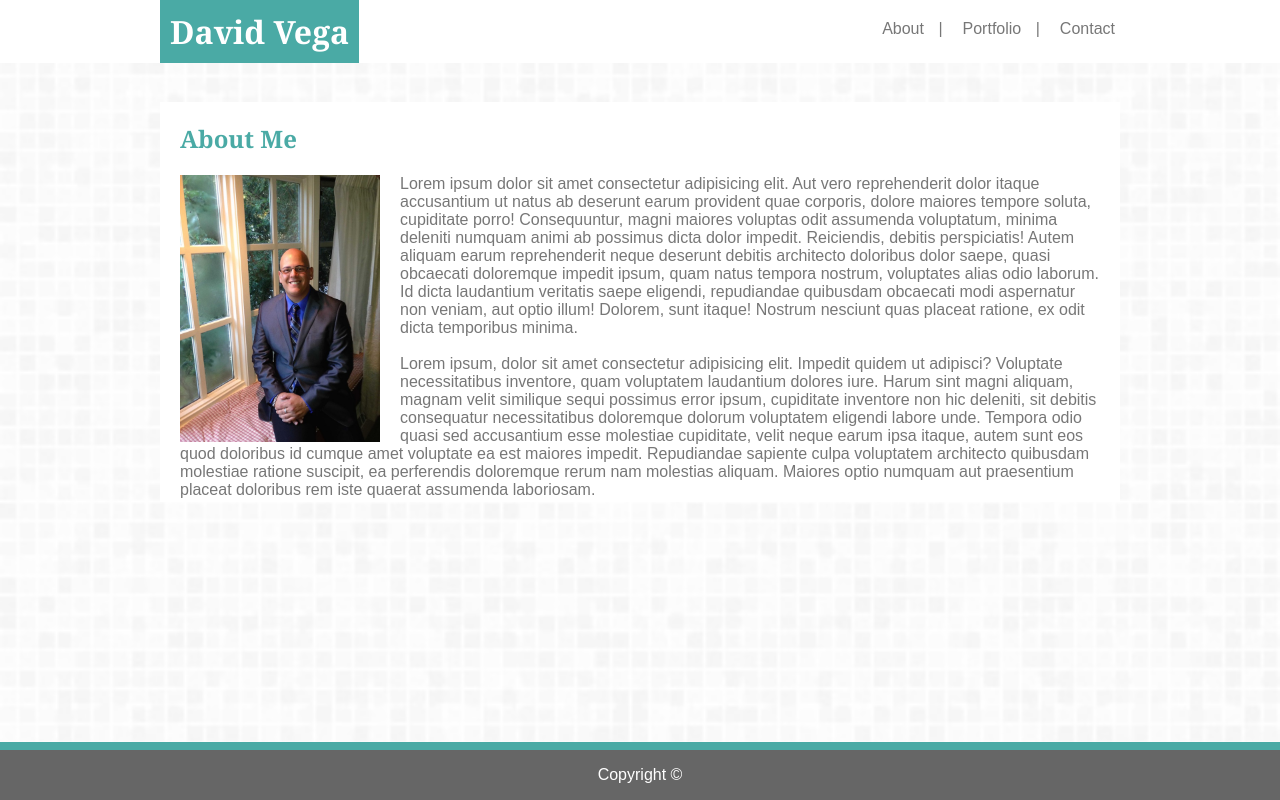
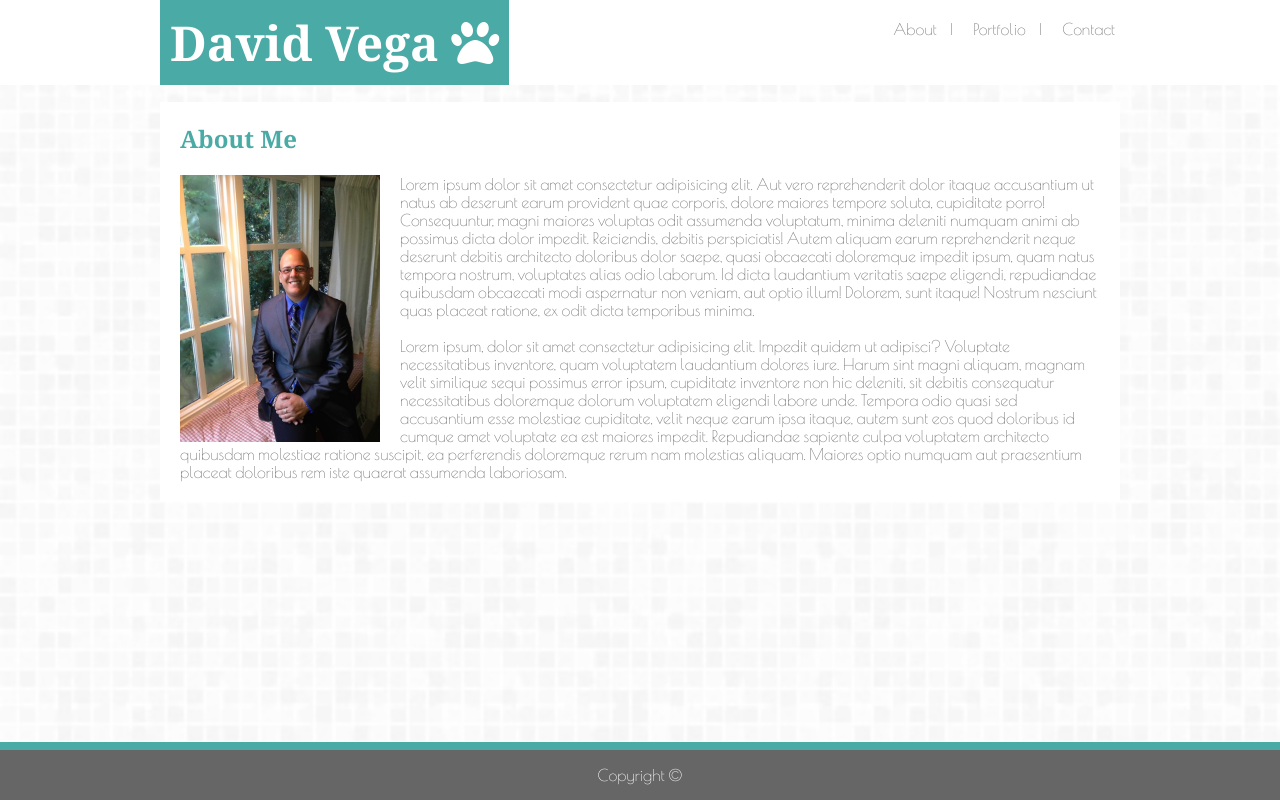
Before and after one commit to dvega920/Basic-Portfolio, a plain HTML site: page index.html in a window 1280 px wide. Drawn offline with nearby package versions, Linux system fonts and the light colour scheme.

Commit message:
edited html with font awesome cdn

```diff
--- a/assets/css/style.css
+++ b/assets/css/style.css
@@ -7,7 +7,7 @@ body {
     background-repeat: no-repeat;
     font-family: Arial, Helvetica, sans-serif;
     color: #777777;
-}
+    font-family: 'Poiret One', cursive;}
 
 .main-header {
     width: 100%;
@@ -28,6 +28,7 @@ h1 {
     margin: 0;
     padding: 10px;
     font-family: Georgia, 'Times New Roman', Times, serif;
+    font-size: 48px;
 }
 
 nav {
--- a/index.html
+++ b/index.html
@@ -6,12 +6,14 @@
     <meta name="viewport" content="width=device-width, initial-scale=1.0">
     <meta http-equiv="X-UA-Compatible" content="ie=edge">
     <title>David's Portfolio</title>
+    <link href="https://fonts.googleapis.com/css?family=Poiret+One&display=swap" rel="stylesheet">
     <link rel="stylesheet" href="assets/css/style.css">
+    <script src="https://kit.fontawesome.com/cb45d866e1.js" crossorigin="anonymous"></script>
 </head>
 
 <body>
     <header class="main-header">
-        <h1>David Vega</h1>
+        <h1>David Vega <i class="fas fa-paw"></i></h1>
         <nav>
             <ul>
                 <li><a href="#">About</a> | </li>
```
Also changed, not shown: 1 other file.
